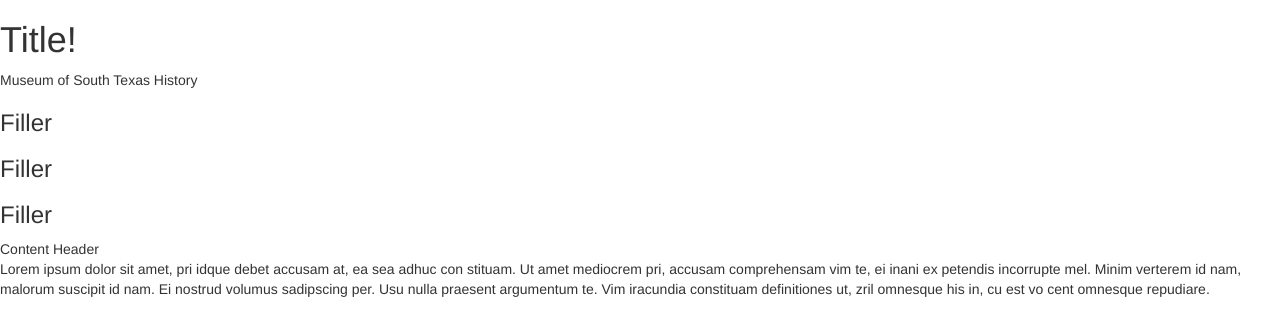
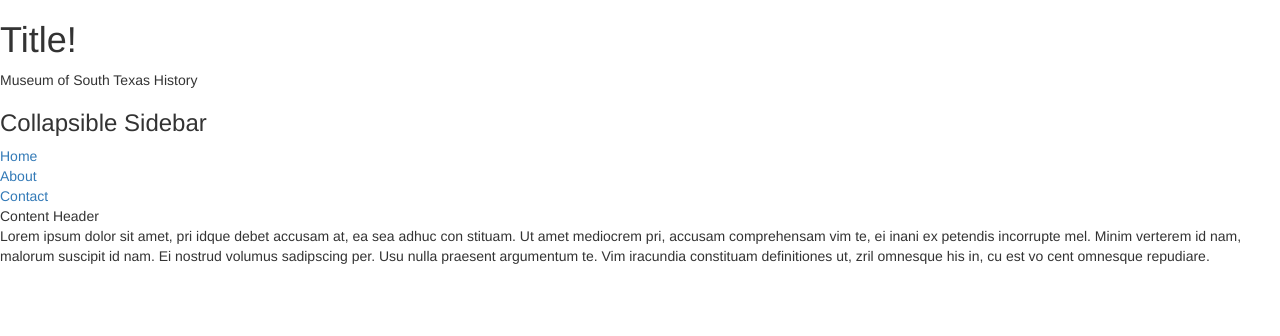
Before and after one commit to EsmeraldaQuintana/MOSTregi, a Django app: page / in a window 1280 px wide. Shown: the top 336 px of the page. Run offline with Django 3.2, Linux system fonts and the light colour scheme; some libraries are stand-ins or nearby versions.

Commit message:
add some code for sidebar

```diff
--- a/MOSTregi/templates/testStyle.html
+++ b/MOSTregi/templates/testStyle.html
@@ -11,16 +11,24 @@
     <h1>Title!</h1>
   </head>
   <body>
+    <div class="wrapper">
       <header class="Page__header">Museum of South Texas History</header>
-    <!-- SIDEBAR -->
-    <div class="Page__sidebar">
-      <h3>Filler</h3>
-      <h3>Filler</h3>
-      <h3>Filler</h3>
+
+      <div class="Page__sidebar" id="sidebar">
+
+        <div class="sidebar-header">
+          <h3>Collapsible Sidebar</h3>
+        </div>
+
+        <div class="list-unstyled components">
+          <li class="active"><a href="#">Home</a></li>
+          <li><a href="#">About</a></li>
+          <li><a href="#">Contact</a></li>
+        </div>
       </div>
 
       <!-- CONTENT  -->
-    <div class="Page__content">
+      <div class="Page__content" id="content">
         <header>Content Header</header>
        <p>Lorem ipsum dolor sit amet, pri idque debet accusam at, ea sea adhuc con
           stituam. Ut amet mediocrem pri, accusam comprehensam vim te, ei inani ex
@@ -29,5 +37,6 @@
           Vim iracundia constituam definitiones ut, zril omnesque his in, cu est vo
           cent omnesque repudiare.</p>
       </div>
+    </div>
   </body>
 </html>
```
Lines whose indentation alone changed are shown as unchanged.
